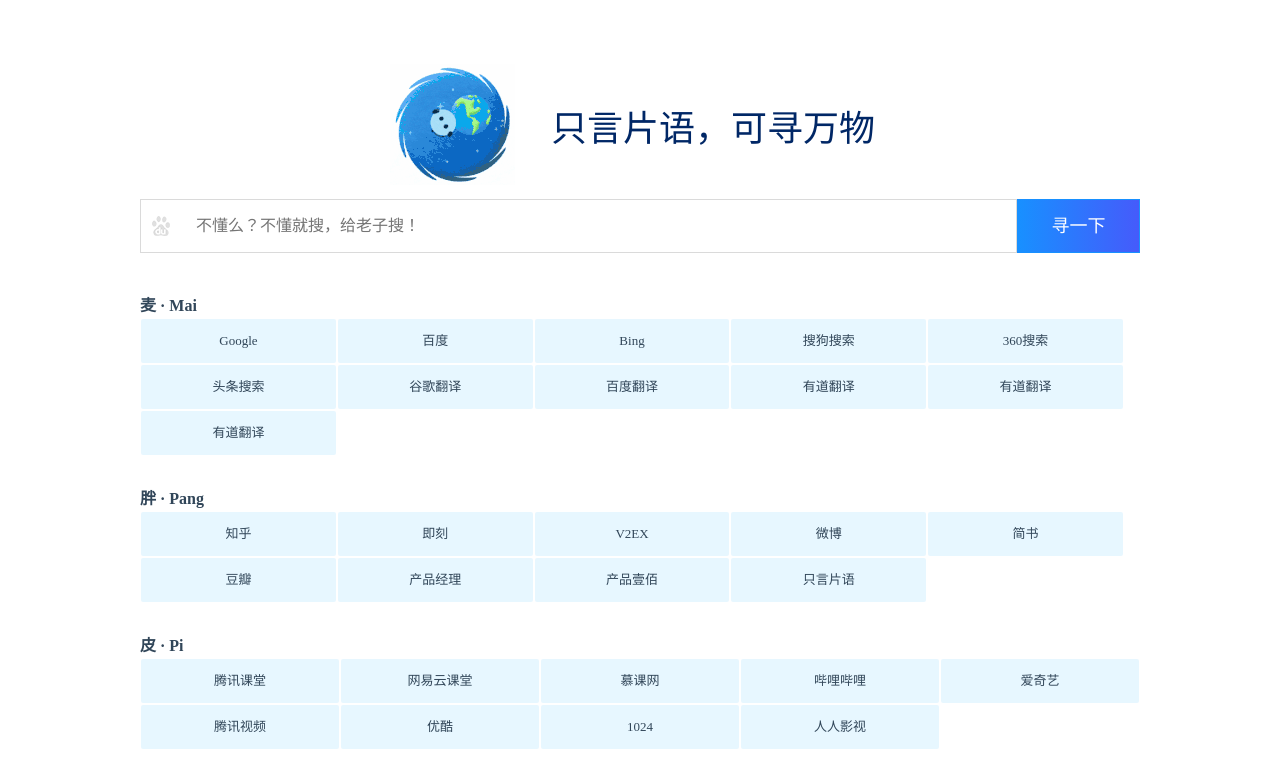
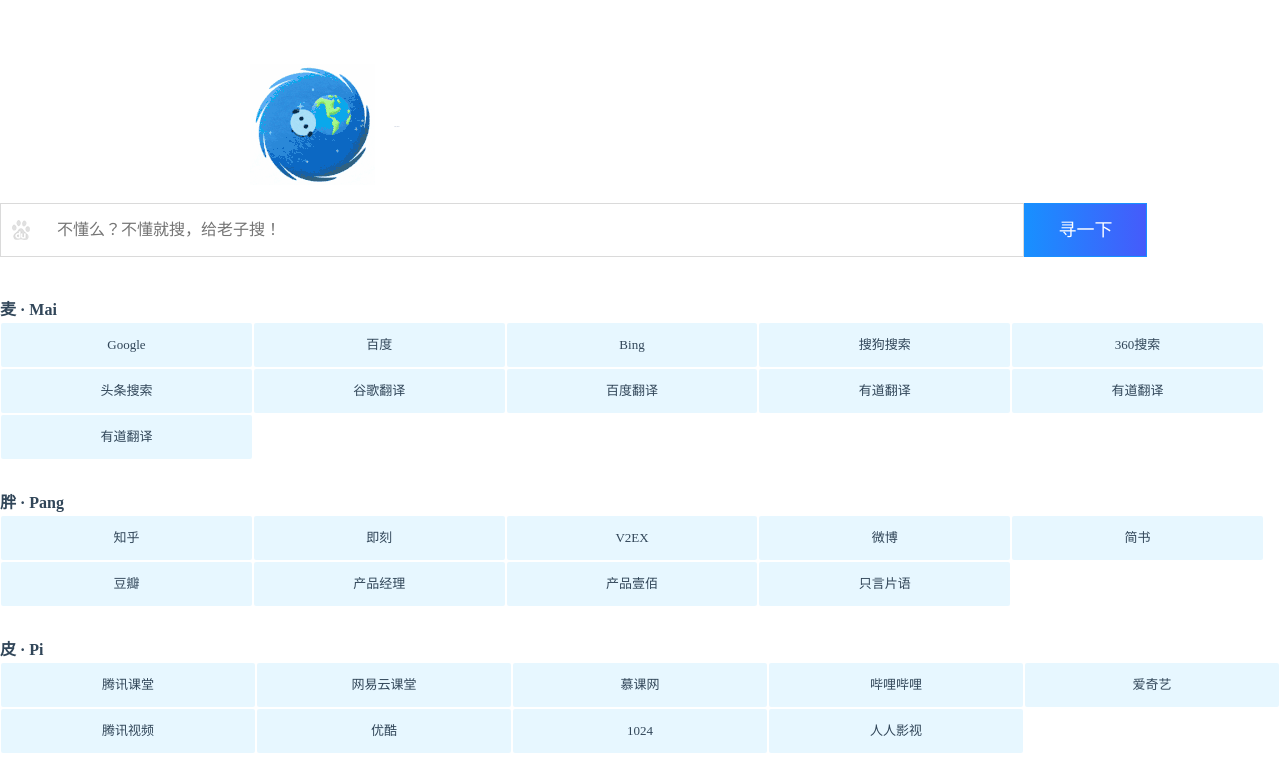
Before and after one commit to cxx0515/cxx, a plain HTML site: page index.html in a window 1280 px wide. Shown: the top 777 px of the page. Drawn offline with Linux system fonts and the light colour scheme.

Commit message:
Add files via upload

```diff
--- a/static/css/style.css
+++ b/static/css/style.css
@@ -42,7 +42,7 @@
 
 
 .inner-center {
-    width: 1000px;
+    width: 0 auto;
     margin: 0 auto;
 
 }
@@ -72,13 +72,13 @@
 }
 .logo-left {
     position: relative;
-    width: 125px;
-    height: 121px;
+    width: 10%;
+    height: 10%;
     cursor: pointer;
 }
 .logo-right {
-    padding-left: 36px;
-    font-size: 36px;
+    padding-left: 4%;
+    font-size: 4%;
     color: rgba(0, 39, 102, 1);
     font-family: SourceHanSansSC-regular;
 }
@@ -96,13 +96,13 @@
 }
 .search-left {
     display: flex;
-    width: 877px;
-    height: 54px;
-    line-height: 20px;
+    width: 80%;
+    height: 5%;
+    line-height: 2%;
     border: 1px solid rgba(217, 217, 217, 0.96);
 }
 .search-logo {
-    width: 40px;
+    width: 4%;
     align-items: center;
     justify-content: center;
     background: url("./img/scgoogle.png") center center no-repeat;
@@ -131,12 +131,12 @@
     position: absolute;
     left: 0;
     top: 54px;
-    width: 155px;
+    width: 10%;
     border: 1px solid rgba(217, 217, 217, 0.96);
     background-color: #fff;
 }
 .search-methods li {
-    padding-left: 39px;
+    padding-left: 3%;
     background: url("./img/scgoogle.png") 10px no-repeat;
     overflow: hidden;
     height: 34px;
@@ -170,7 +170,7 @@
 .search-result {
     display: none;
     position: absolute;
-    width: 837px;
+    width: 80%;
     top: 55px;
     left: 40px;
     border: 1px solid rgba(187, 187, 187, 1);
```
